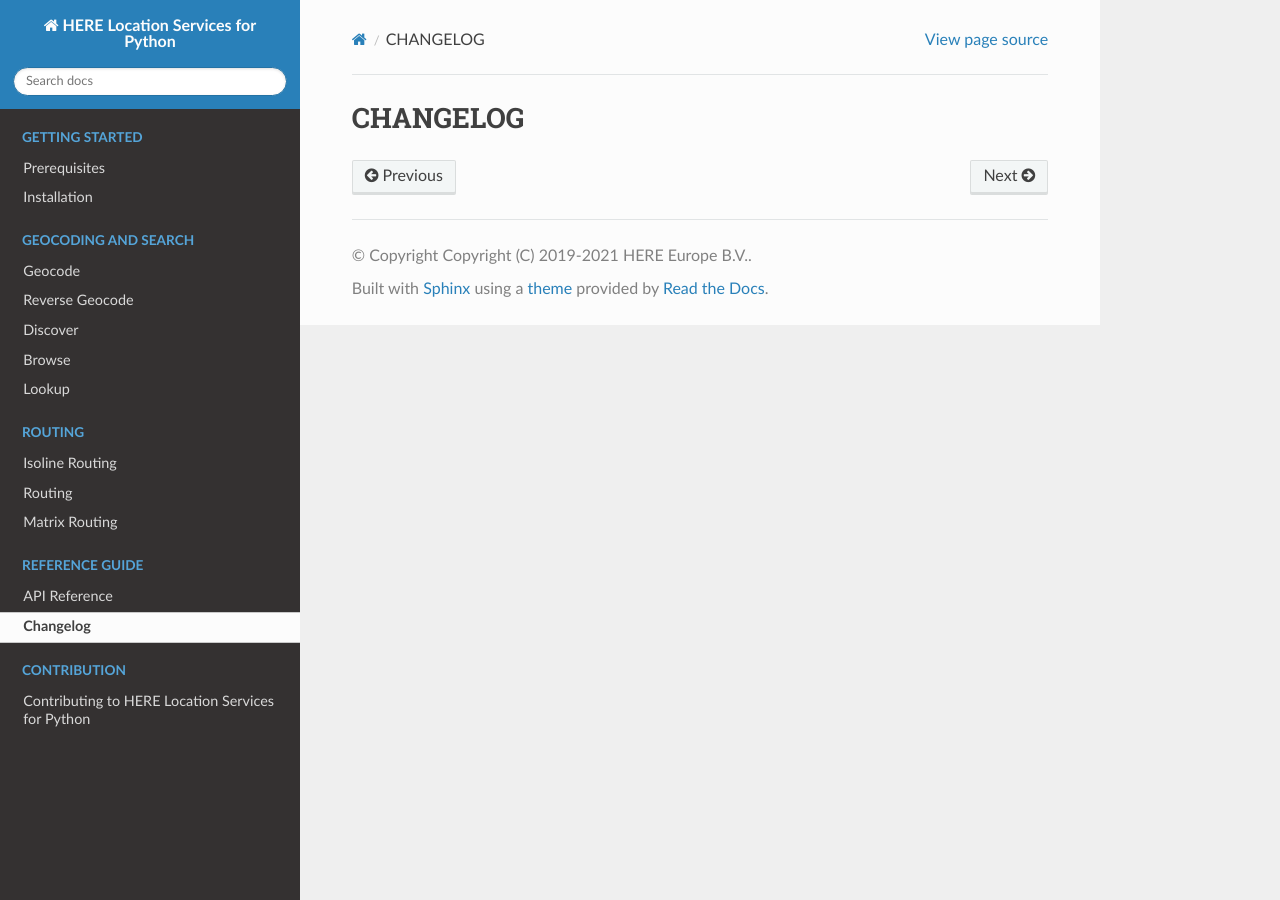
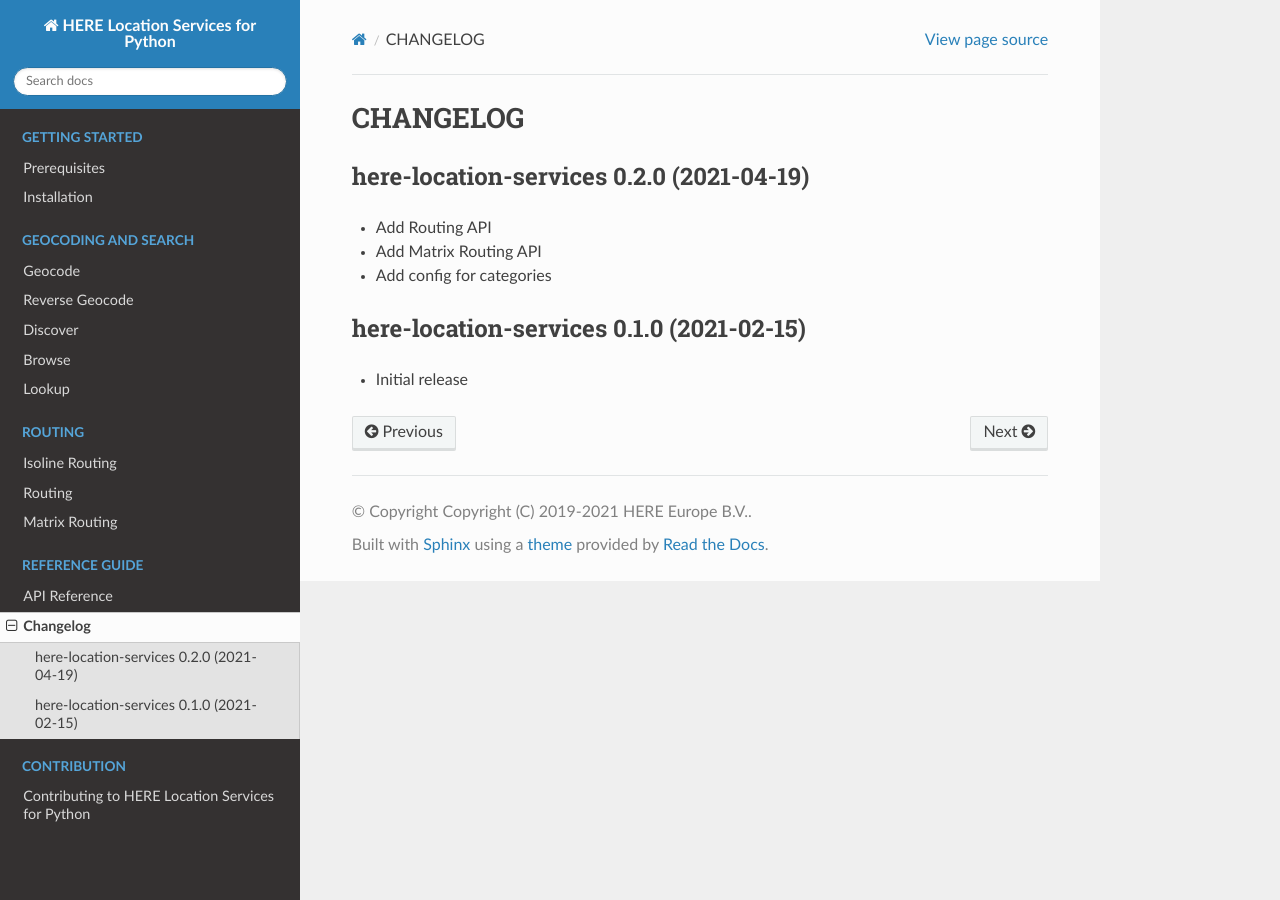
Before and after one commit to heremaps/here-location-services-python, a Sphinx documentation site: the page built from docs/source/changelog.rst, in a window 1280 px wide. Built offline with Sphinx 7.4.7 and the Read the Docs theme 2.0.0, drawn with Linux system fonts in a browser that asks for light colours.

Commit message:
Bump version to 0.2.0
Signed-off-by: Kharude, Sachin <sachin.kharude@here.com>

```diff
--- /dev/null
+++ b/CHANGELOG.rst
@@ -0,0 +1,14 @@
+CHANGELOG
+=========
+
+here-location-services 0.2.0 (2021-04-19)
+-----------------------------------------
+
+- Add Routing API
+- Add Matrix Routing API
+- Add config for categories
+
+here-location-services 0.1.0 (2021-02-15)
+-----------------------------------------
+
+- Initial release
--- a/docs/source/changelog.rst
+++ b/docs/source/changelog.rst
@@ -1,2 +1 @@
-CHANGELOG
-=========
+.. include:: ../../CHANGELOG.rst
--- a/here_location_services/__version__.py
+++ b/here_location_services/__version__.py
@@ -3,4 +3,4 @@
 
 """Project version information."""
 
-__version__ = "0.1.0"
+__version__ = "0.2.0"
```
